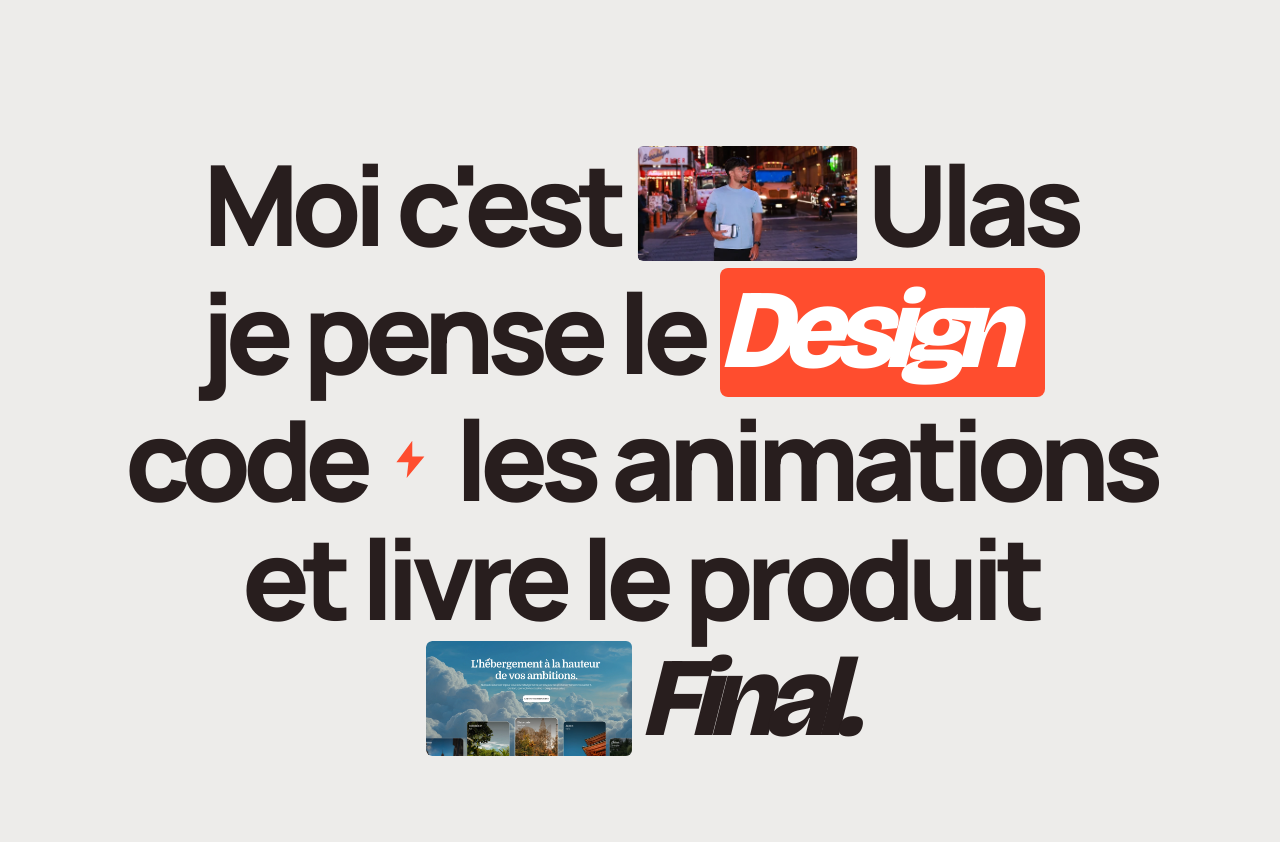
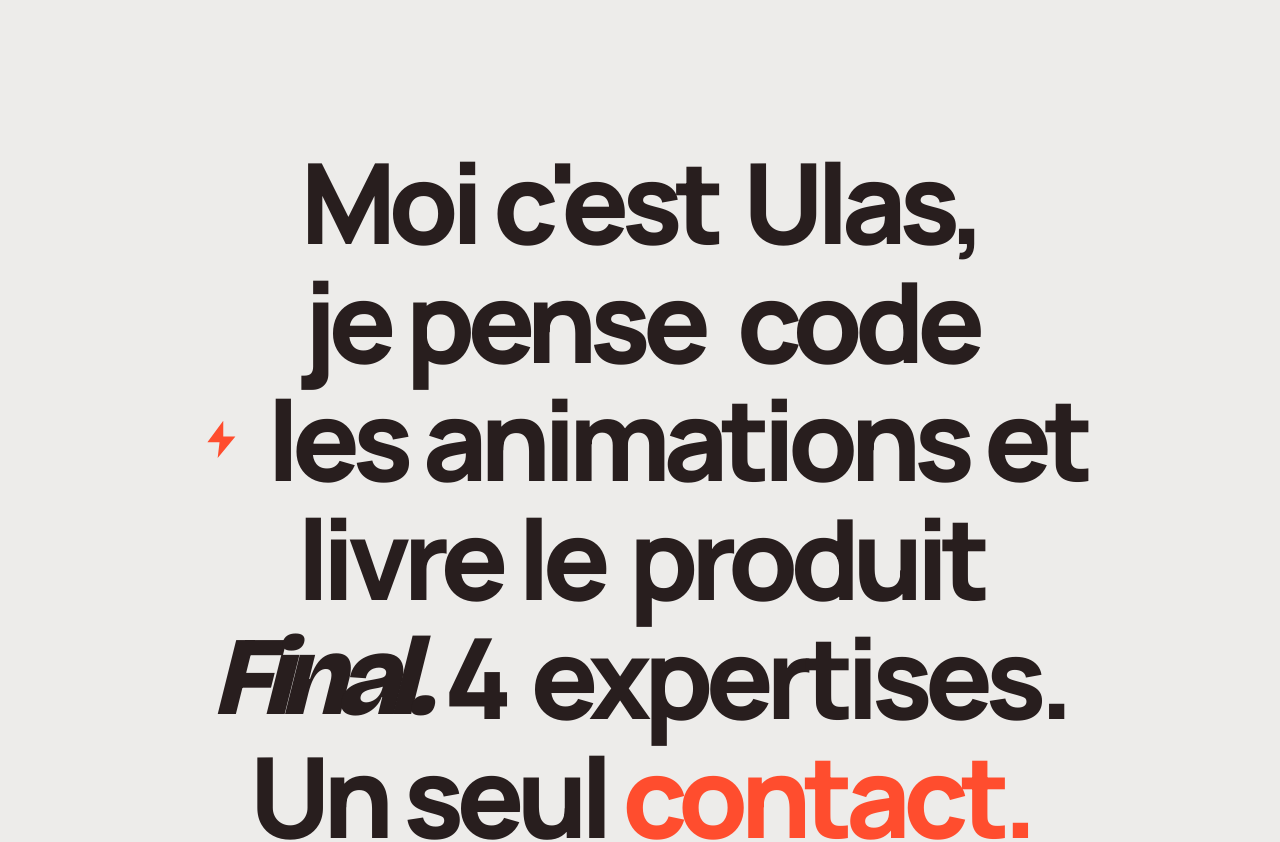
Before and after one commit to Onderito/opixxel, a Next.js app: page / in a window 1280 px wide. Shown: the part 980-1822 px from the top of the page. Built offline with nearby package versions, Linux system fonts and the light colour scheme.

Commit message:
improve the animations

```diff
--- a/app/hook/use-lennis.tsx
+++ b/app/hook/use-lennis.tsx
@@ -11,12 +11,6 @@ const useLenis = () => {
   const lenisRef = useRef<Lenis | null>(null);
 
   useEffect(() => {
-    const prefersNativeScroll =
-      window.matchMedia("(max-width: 767px)").matches ||
-      window.matchMedia("(pointer: coarse)").matches;
-
-    if (prefersNativeScroll) return;
-
     lenisRef.current = new Lenis({
       duration: 1.5,           // était 1.2 — plus de glisse, plus aérien
       easing: (t) => Math.min(1, 1.001 - Math.pow(2, -9 * t)), // légèrement adouci (-10 → -9)
--- a/app/landing/presentation.tsx
+++ b/app/landing/presentation.tsx
@@ -8,84 +8,73 @@ const SEQUENCE = [
   // ── Phrase 1 — introduction ────────────────────────────────────
   { phrase: "1", kind: "text", content: "Moi" },
   { phrase: "1", kind: "text", content: "c'est" },
+  { phrase: "1", kind: "image", src: "/images/profil.webp", alt: "Ulas" },
+  { phrase: "1", kind: "text", content: "Ulas," },
 
-  {
-    phrase: "1",
-    kind: "image",
-    src: "/images/profil.webp",
-    alt: "Ulas",
-  },
+  { phrase: "1", kind: "text", content: "je" },
+  { phrase: "1", kind: "text", content: "pense" },
 
-  { phrase: "1", kind: "text", content: "Ulas", ease: "back.out(1.4)" },
-  { phrase: "1", kind: "text", content: "je", dir: "left", delay: 0.5 },
-  { phrase: "1", kind: "text", content: "pense", dir: "left", delay: 0.5 },
-  { phrase: "1", kind: "text", content: "le", dir: "left", delay: 0.2 },
+  // ── Phrase 2 — Design entre "pense" et "code" ─────────────────
+  { phrase: "2", kind: "design", content: "Design" },
+  { phrase: "2", kind: "text", content: "code" },
 
-  // ── Phrase 2 — proposition de valeur ──────────────────────────
-  { phrase: "2", kind: "design", content: "Design" },
-  { phrase: "2", kind: "text", content: "code", dir: "left" },
+  // Rangée 2 : ⚡  "les"  "animations"  "et"
   { phrase: "2", kind: "deco" },
-  { phrase: "2", kind: "text", content: "les", dir: "left" },
-  { phrase: "2", kind: "text", content: "animations", dir: "left" },
+  { phrase: "2", kind: "text", content: "les" },
+  { phrase: "2", kind: "text", content: "animations" },
+  { phrase: "2", kind: "text", content: "et" },
 
-  // ── Phrase 3 — conclusion ──────────────────────────────────────
-  { phrase: "3", kind: "text", content: "et" },
+  // Rangée 3 : "livre"  "le"  [NOMADO]  "produit"
   { phrase: "3", kind: "text", content: "livre" },
   { phrase: "3", kind: "text", content: "le" },
-  { phrase: "3", kind: "text", content: "produit", dir: "left", delay: 0.5 },
+  { phrase: "3", kind: "image", src: "/images/nomado.webp", alt: "Produit" },
+  { phrase: "3", kind: "text", content: "produit" },
 
-  {
-    phrase: "3",
-    kind: "image",
-    src: "/images/nomado.webp",
-    alt: "Produit",
-  },
+  // Rangée 4 : "Final."  "4"  [services]  "expertises."
   {
     phrase: "3",
     kind: "text",
     content: "Final.",
-    dir: "left",
-    delay: 0.5,
     className: "font-bricolage italic font-black",
-    ease: "back.out(2.5)",
+  },
+  { phrase: "4", kind: "text", content: "4" },
+  { phrase: "4", kind: "image", src: "/images/services.webp", alt: "Services" },
+  { phrase: "4", kind: "text", content: "expertises." },
+
+  // Rangée 5 : "Un"  "seul"  "contact."
+  { phrase: "4", kind: "text", content: "Un" },
+  { phrase: "4", kind: "text", content: "seul" },
+  {
+    phrase: "4",
+    kind: "text",
+    content: "contact.",
+    className: "text-accent",
   },
 ] as const;
 
+type Entry = (typeof SEQUENCE)[number];
+
 // ─────────────────────────────────────────────────────────────────────────────
-// Composants internes
+// Conteneur clip — animé par usePresentationScroll via data-clip / data-clip-inner
 // ─────────────────────────────────────────────────────────────────────────────
 
-function RevealWrapper({
-  phrase,
-  dir = "up",
-  delay,
-  ease,
-  kind,
-  slideClassName = "",
-  outerClassName = "",
+function Clip({
+  className = "",
+  innerClassName = "",
   children,
 }: {
-  phrase: string;
-  dir?: "up" | "left";
-  delay?: number;
-  ease?: string;
-  kind: string;
-  slideClassName?: string;
-  outerClassName?: string;
+  className?: string;
+  innerClassName?: string;
   children: React.ReactNode;
 }) {
-  const isClipped = kind !== "text";
   return (
     <span
-      data-phrase={phrase}
-      data-dir={dir}
-      data-delay={delay || undefined}
-      data-ease={ease || undefined}
-      className={`inline-flex align-middle${isClipped ? " overflow-hidden [clip-path:inset(0)]" : ""}${outerClassName ? ` ${outerClassName}` : ""}`}
+      data-clip
+      className={`relative inline-flex align-middle overflow-hidden rounded-md md:rounded-lg ${className}`}
     >
       <span
-        data-slide
-        className={`inline-flex will-change-transform  ${slideClassName}`}
+        data-clip-inner
+        className={`inline-flex will-change-transform ${innerClassName}`}
       >
         {children}
       </span>
@@ -93,41 +82,31 @@ function RevealWrapper({
   );
 }
 
-function Photo({
-  src,
-  alt,
-  rotate,
-}: {
-  src: string;
-  alt: string;
-  rotate?: string;
-}) {
+// ── Image ─────────────────────────────────────────────────────────────────────
+
+function Photo({ src, alt }: { src: string; alt: string }) {
   return (
     <span
-      className={`relative inline-block shrink-0
+      className="relative inline-block shrink-0
       w-[4.2rem] h-[1.4rem]
       sm:w-[5.4rem] sm:h-[1.85rem]
       md:w-[7.8rem] md:h-[2.7rem]
       lg:w-[10.8rem] lg:h-[3.7rem]
-      xl:w-[13.8rem] xl:h-[7.2rem] ${rotate ? ` ${rotate}` : ""}`}
-    >
-      <span
-        data-img-clip
-        className="absolute inset-0 rounded-md overflow-hidden"
+      xl:w-[13.8rem] xl:h-[7.2rem]"
     >
       <Image
         src={src}
         alt={alt}
         width={320}
         height={110}
-          className="w-full h-full object-cover"
+        className="absolute inset-0 w-full h-full object-cover rounded-md"
       />
-      </span>
     </span>
   );
 }
 
-// Small lightning-bolt / spark deco between CODE and ANIMATIONS
+// ── Petit éclair entre CODE et ANIMATIONS ─────────────────────────────────────
+
 function Deco() {
   return (
     <span className="inline-flex items-center self-center mx-[0.05em]">
@@ -147,33 +126,29 @@ function Deco() {
   );
 }
 
-type Entry = (typeof SEQUENCE)[number];
+// ─────────────────────────────────────────────────────────────────────────────
 
 function renderEntry(entry: Entry, i: number) {
   if (entry.kind === "image") {
     return (
-      <RevealWrapper key={i} phrase={entry.phrase} kind="image" outerClassName="mr-[-0.07em]">
+      <Clip key={i} className="mr-[-0.07em]">
         <Photo src={entry.src} alt={entry.alt} />
-      </RevealWrapper>
+      </Clip>
     );
   }
 
   if (entry.kind === "design") {
     return (
-      <RevealWrapper
+      <Clip
         key={i}
-        phrase={entry.phrase}
-        kind="design"
-        slideClassName="
+        innerClassName="
           bg-accent text-white font-bricolage font-black italic
           rounded-md md:rounded-lg pt-[0.05em] pb-[0.1em]
           items-center leading-none text-title
         "
       >
-        <span data-design-clip className="pr-[0.3em]">
-          {entry.content}
-        </span>
-      </RevealWrapper>
+        <span className="px-[0.3em]">{entry.content}</span>
+      </Clip>
     );
   }
 
@@ -181,20 +156,13 @@ function renderEntry(entry: Entry, i: number) {
     return <Deco key={i} />;
   }
 
-  const e = entry as Extract<Entry, { kind?: "text" }>;
+  const e = entry as Extract<Entry, { kind: "text" }>;
   return (
-    <RevealWrapper
-      key={i}
-      phrase={e.phrase}
-      dir={"dir" in e ? e.dir : "up"}
-      delay={"delay" in e ? e.delay : undefined}
-      ease={"ease" in e ? e.ease : undefined}
-      kind="text"
-    >
+    <span key={i} className="inline-flex align-middle">
       <span className={"className" in e ? e.className : undefined}>
         {e.content}
       </span>
-    </RevealWrapper>
+    </span>
   );
 }
 
@@ -239,12 +207,9 @@ export default function Presentation() {
             key={row}
             className="flex flex-wrap items-center justify-center gap-x-[0.15em]"
           >
-            {(
-              SEQUENCE.slice(
-                row * 4,
-                row * 4 + 4,
-              ) as (typeof SEQUENCE)[number][]
-            ).map((entry, i) => renderEntry(entry, row * 4 + i))}
+            {(SEQUENCE.slice(row * 4, row * 4 + 4) as Entry[]).map((entry, i) =>
+              renderEntry(entry, row * 4 + i),
+            )}
           </div>
         ))}
       </div>
```
Also changed, not shown: animation-gsap/use-presentation-scroll.ts (+72 -105 lines), public/images/services.webp (added). Lines whose indentation alone changed are shown as unchanged.
